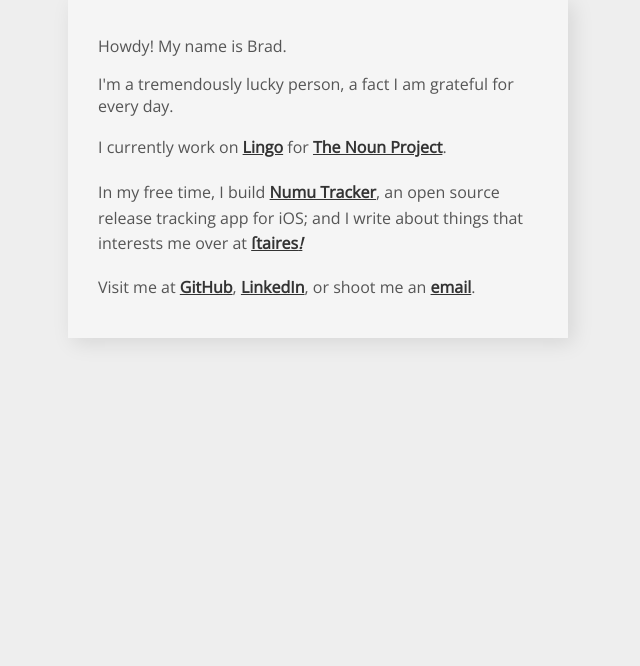
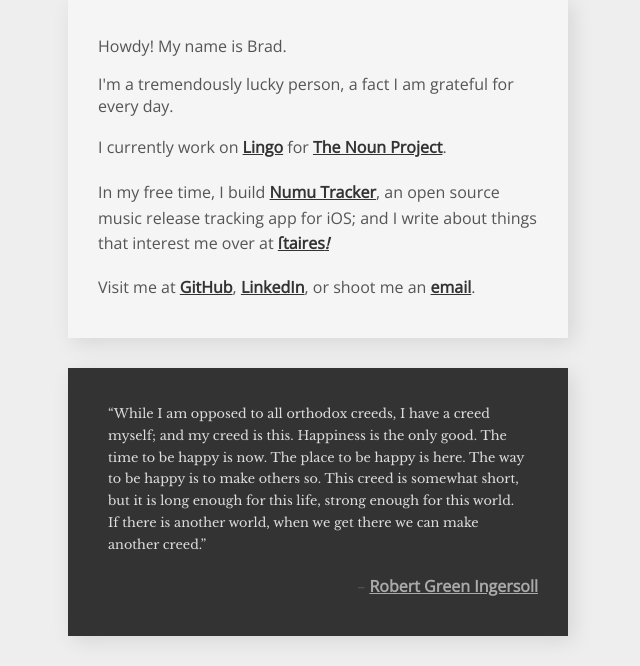
Before and after one commit to amiantos/bradroot.me, a PHP site: page / in a window 1280 px wide. Shown: the part 285-951 px from the top of the page, without its empty margins (322-962 px from the left). Before the commit the page ends 628 px from the top, so only its background shows below. Run offline with PHP 8.4, Linux system fonts and the light colour scheme.

Commit message:
add quote

```diff
--- a/index.html
+++ b/index.html
@@ -5,7 +5,7 @@
     <meta http-equiv="X-UA-Compatible" content="IE=edge">
     <title>Brad Root</title>
     <meta name="viewport" content="width=device-width, initial-scale=1">
-    <link href="https://fonts.googleapis.com/css?family=Open+Sans|Rubik" rel="stylesheet">
+    <link href="https://fonts.googleapis.com/css?family=Libre+Baskerville|Open+Sans|Rubik" rel="stylesheet">
     <link rel="stylesheet" type="text/css" media="screen" href="main.css" />
     <link rel="stylesheet" type="text/css" media="screen" href="mobile.css" />
     <script src="main.js"></script>
@@ -31,9 +31,14 @@
 
         <P>I currently work on <a href="https://www.lingoapp.com">Lingo</a> for <a href="https://thenounproject.com">The Noun Project</a>.</P>
 
-        <p>In my free time, I build <a href="https://itunes.apple.com/us/app/numu-new-music-tracker/id1158641228?mt=8">Numu Tracker</a>, an open source release tracking app for iOS; and I write about things that interests me over at <a href="http://staires.net">ſtaires<em>!</em></a></p>
+        <p>In my free time, I build <a href="https://itunes.apple.com/us/app/numu-new-music-tracker/id1158641228?mt=8">Numu Tracker</a>, an open source music release tracking app for iOS; and I write about things that interest me over at <a href="http://staires.net">ſtaires<em>!</em></a></p>
 
         <p>Visit me at <a href="https://github.com/amiantos">GitHub</a>, <a href="https://www.linkedin.com/in/amiantos/">LinkedIn</a>, or shoot me an <a href="mailto:bradroot@me.com">email</a>.</p>
+    </div>
+
+    <div class="content quote">
+        <blockquote>&ldquo;While I am opposed to all orthodox creeds, I have a creed myself; and my creed is this. Happiness is the only good. The time to be happy is now. The place to be happy is here. The way to be happy is to make others so. This creed is somewhat short, but it is long enough for this life, strong enough for this world. If there is another world, when we get there we can make another creed.&rdquo;</blockquote>
+        <p style='text-align:right;'>&ndash; <a href="https://en.wikipedia.org/wiki/Robert_G._Ingersoll">Robert Green Ingersoll</a></p>
     </div>
 
 
--- a/main.css
+++ b/main.css
@@ -95,3 +95,22 @@ body {
 .content p a:active {
     color:darkred;
 }
+
+.quote {
+    background-color:#333;
+    color:#ddd;
+}
+
+.quote p a {
+    color:#aaa;
+}
+
+blockquote {
+    margin-top:15px;
+    margin-left:10px;
+    margin-right:10px;
+    margin-bottom:0px;
+    font-size:80%;
+    font-family: 'Libre Baskerville', serif;
+    line-height:1.7em;
+}
```
